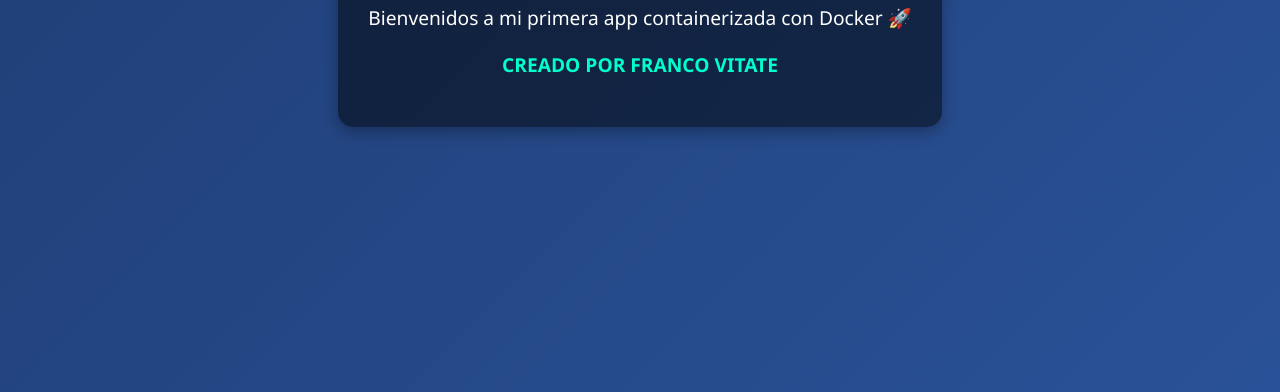
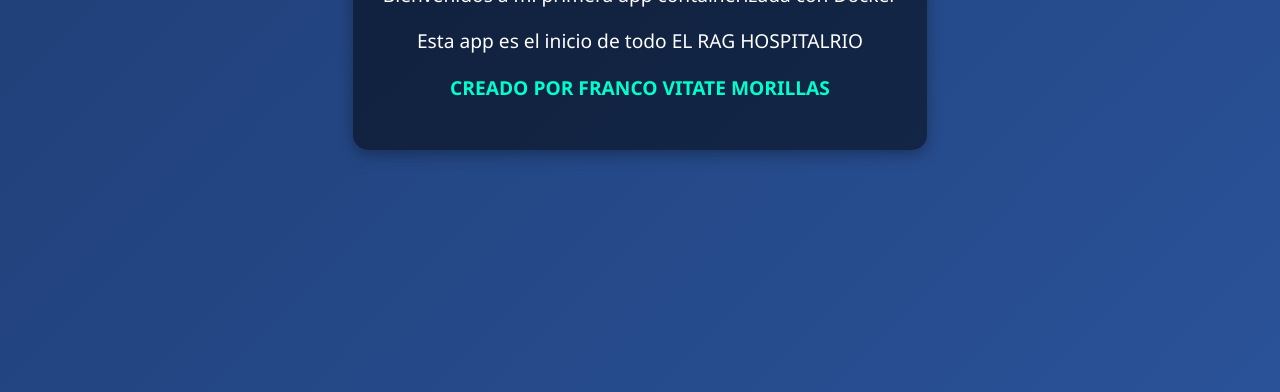
Before and after one commit to KNIGHTNAME4/LABORATORIO031, a website: page public/index.html in a window 1280 px wide. Shown: the part 408-800 px from the top of the page. Drawn offline with Linux system fonts and the light colour scheme.

Commit message:
VERSION 1.1 DE PRUEBA

```diff
--- a/public/index.html
+++ b/public/index.html
@@ -9,9 +9,10 @@
 <body>
   <div class="container">
     <h1>Hello Pluralsighters!!!</h1>
-    <p>Bienvenidos a mi primera app containerizada con Docker 🚀</p>
+    <p>Bienvenidos a mi primera app containerizada con Docker </p>
+    <p>Esta app es el inicio de todo  EL RAG HOSPITALRIO</p>
     <footer>
-      <p>CREADO POR FRANCO VITATE</p>
+      <p>CREADO POR FRANCO VITATE MORILLAS</p>
     </footer>
   </div>
 </body>
```
